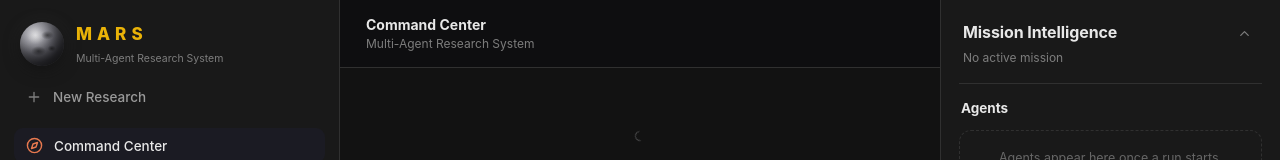
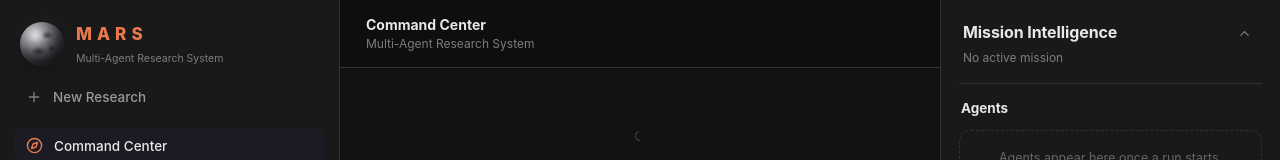
Before and after one commit to AdnanZamanNiloy/mars-ai, a React (Vite) app in the folder frontend/: page / in a window 1280 px wide. Shown: the top 160 px of the page. Built offline with nearby package versions, Linux system fonts and the light colour scheme.

Commit message:
MARS brand text in accent orange

```diff
--- a/frontend/src/layout.css
+++ b/frontend/src/layout.css
@@ -22,7 +22,7 @@
 }
 
 .brand { display: flex; align-items: center; gap: 12px; padding: 2px 6px 0; }
-.brand-name { font-size: 17px; font-weight: 800; letter-spacing: 5px; color: #EAB308; }
+.brand-name { font-size: 17px; font-weight: 800; letter-spacing: 5px; color: #E8794F; }
 .brand-sub { font-size: 10.5px; line-height: 1.5; color: var(--t3); margin-top: 3px; }
 
 .new-btn {
```
